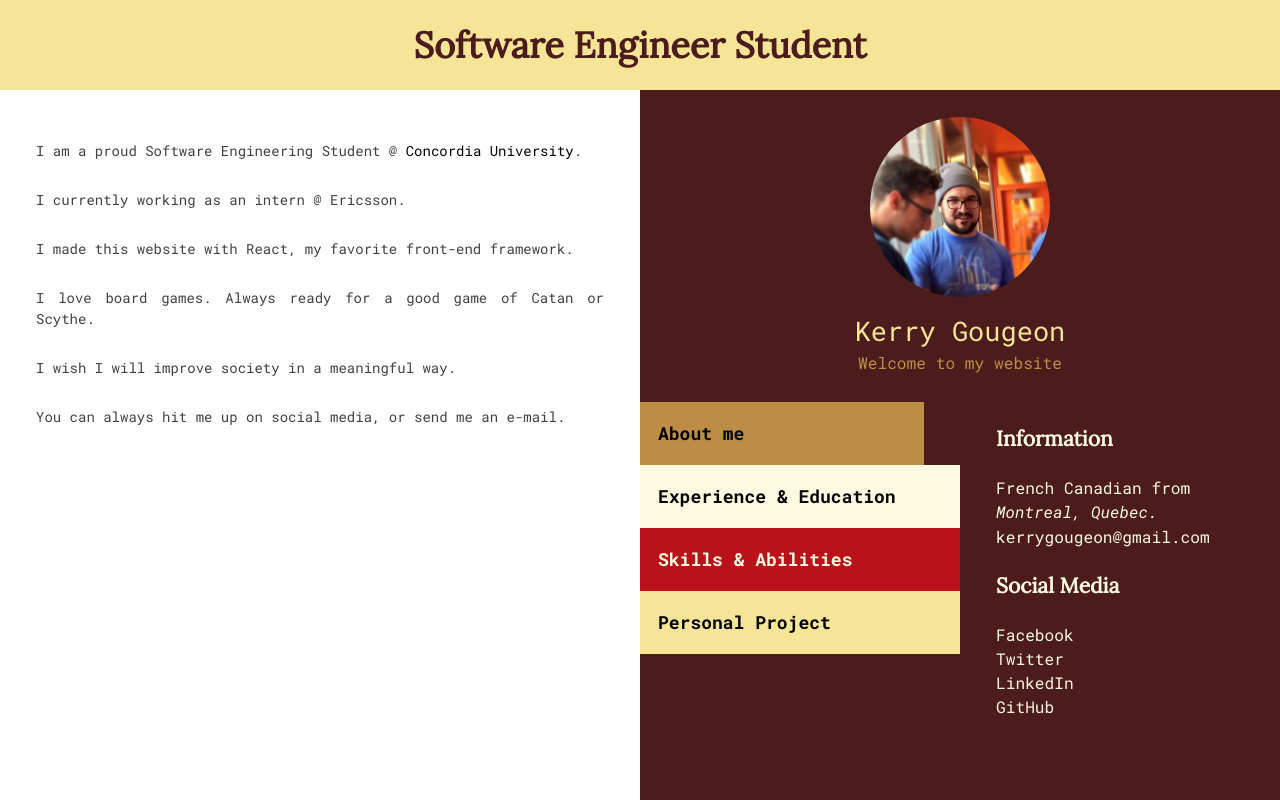
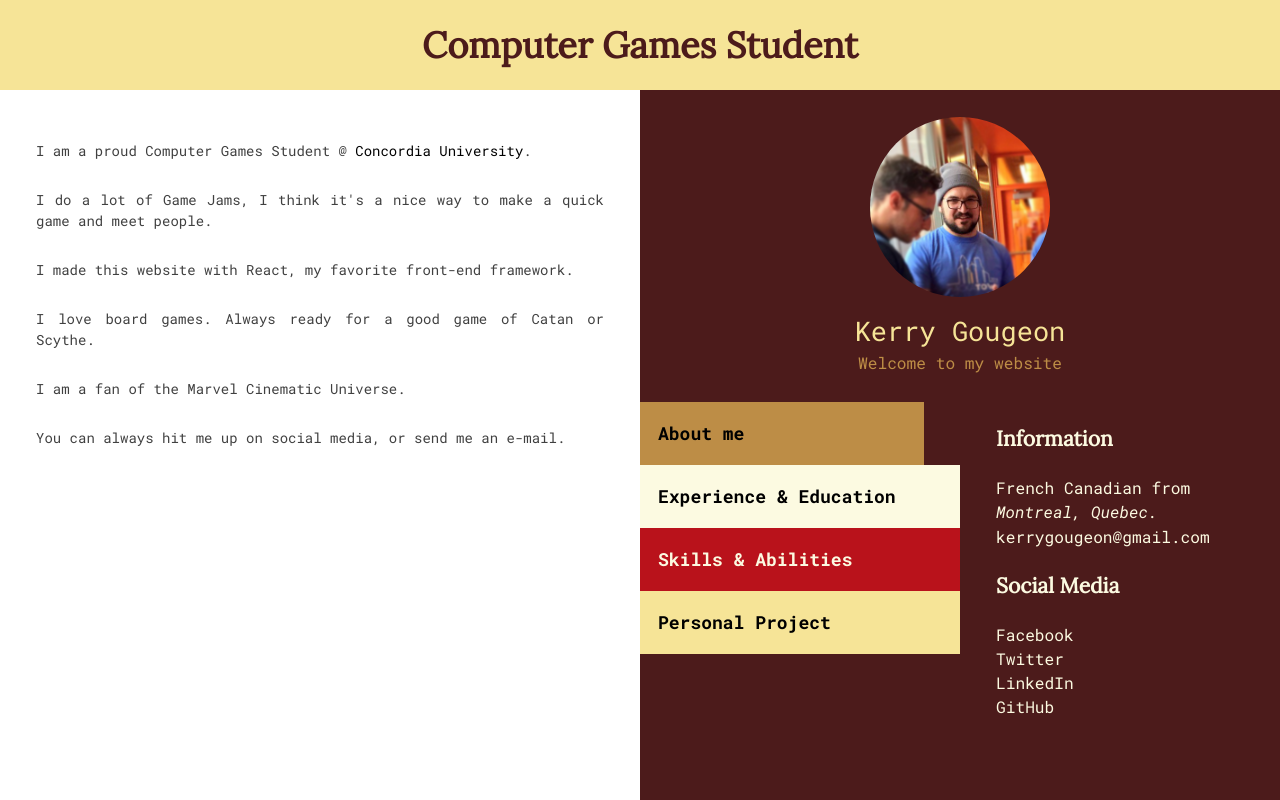
Before and after one commit to Kerry-G/kerrygd, a React (Create React App) app: page / in a window 1280 px wide. Shown: the top 800 px of the page. Built offline with nearby package versions, Linux system fonts and the light colour scheme.

Commit message:
Updated info

```diff
--- a/src/components/PageTitle.js
+++ b/src/components/PageTitle.js
@@ -2,7 +2,7 @@ import React from 'react';
 
 const PageTitle  = () => (
     <h1 className="App-title">
-        Software Engineer Student
+        Computer Games Student
     </h1>
 );
 
--- a/src/components/content/About.js
+++ b/src/components/content/About.js
@@ -2,11 +2,11 @@ import React from 'react';
 
 const About  = () => (
     <div className="App-content about">
-            <p>I am a proud Software Engineering Student @ <a href="http://www.concordia.ca/">Concordia University</a>.</p>
-            <p>I currently working as an intern @ Ericsson.</p>
+            <p>I am a proud Computer Games Student @ <a href="http://www.concordia.ca/">Concordia University</a>.</p>
+            <p>I do a lot of Game Jams, I think it's a nice way to make a quick game and meet people.</p>
             <p>I made this website with React, my favorite front-end framework.</p>
             <p>I love board games. Always ready for a good game of Catan or Scythe.</p>
-            <p>I wish I will improve society in a meaningful way.</p>
+            <p>I am a fan of the Marvel Cinematic Universe.</p>
             <p>You can always hit me up on social media, or send me an e-mail.</p>
     </div>
 );
--- a/src/components/content/Experiences/Container.js
+++ b/src/components/content/Experiences/Container.js
@@ -75,11 +75,11 @@ const experienceItem = experience.map((experience) =>
 const education = [
     {
         id:1,
-        degree:"Software Engineering",
+        degree:"Computer Games",
         school: {
             name: "Concordia University",
             logo: concordia,
-            link: "http://www.concordia.ca/academics/undergraduate/software-engineering.html"
+            link: "http://www.concordia.ca/academics/undergraduate/computer-games.html"
         },
         startingDate: "2016",
         finishingDate: "Present",
```
